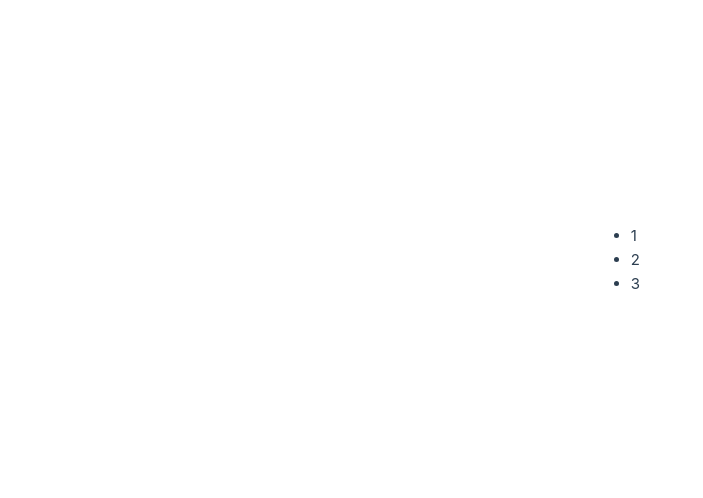
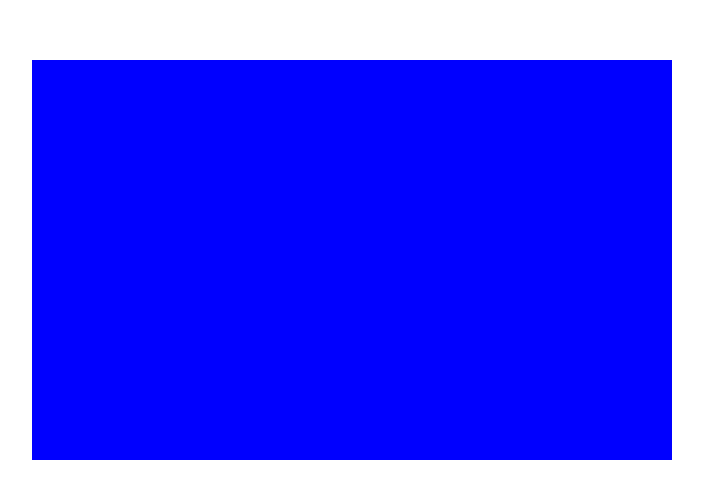
Before and after one commit to seiya2130/VueLab, a Vue app in the folder VueLab/: page / in a window 1280 px wide. Shown: the part 140-638 px from the top of the page, without its empty margins (0-703 px from the left). Built offline with nearby package versions, Linux system fonts and the light colour scheme.

Commit message:
viewport

```diff
--- a/VueLab/src/App.vue
+++ b/VueLab/src/App.vue
@@ -1,15 +1,6 @@
 <template>
-  <template v-if="flg">
-    <h1>Title</h1>
-    <p>Paragraph 1</p>
-    <p>Paragraph 2</p>
-  </template>
-
-  <ul>
-    <template v-for="item in [1, 2, 3]">
-      <li>{{ item }}</li>
-    </template>
-  </ul>
+  <div class='box'>
+  </div>
 </template>
 <script setup lang="ts">
 import { ref } from 'vue';
@@ -35,3 +26,10 @@ const greet = (person: Person) => {
 
 greet(person); // Hello, Taro
 </script>
+<style scoped>
+.box {
+  width: 50vw; /* 画面幅の50% */
+  height: 50vh; /* 画面の高さ全体 */
+  background : blue;
+}
+</style>
```
